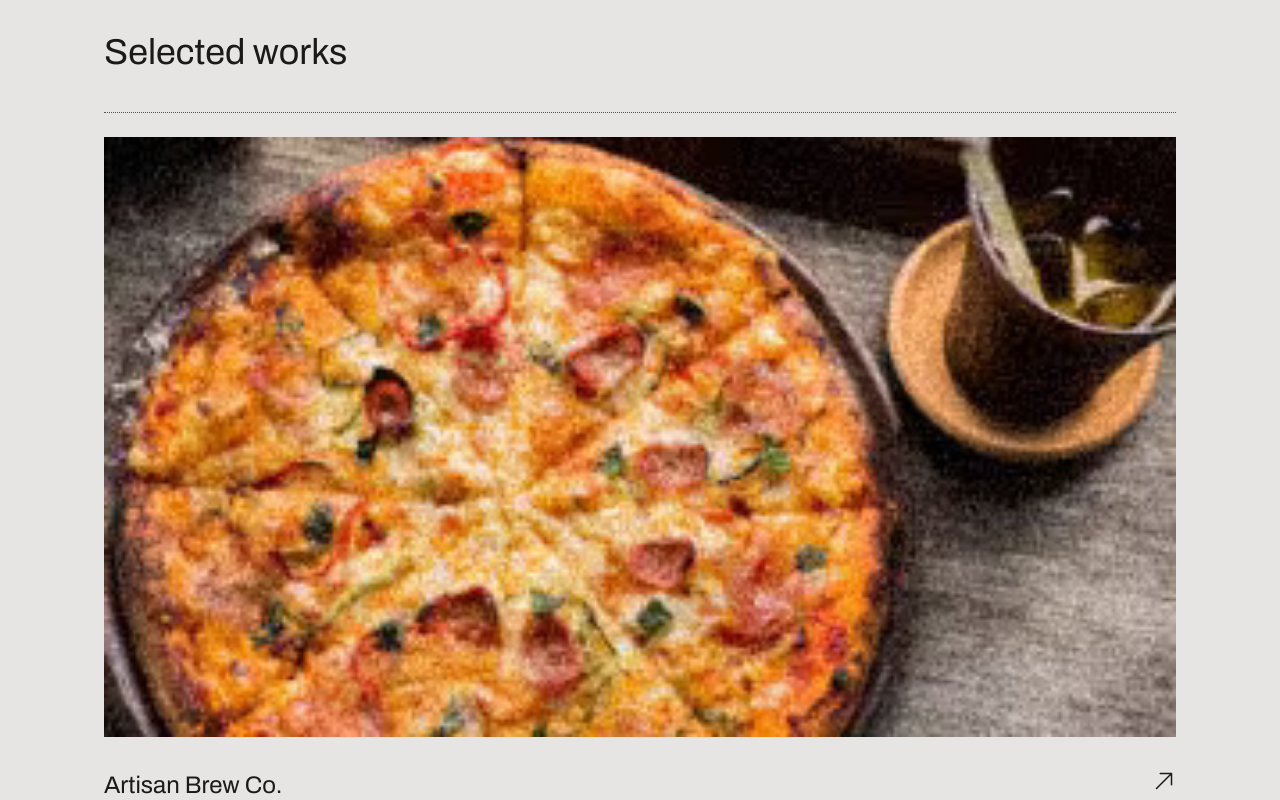
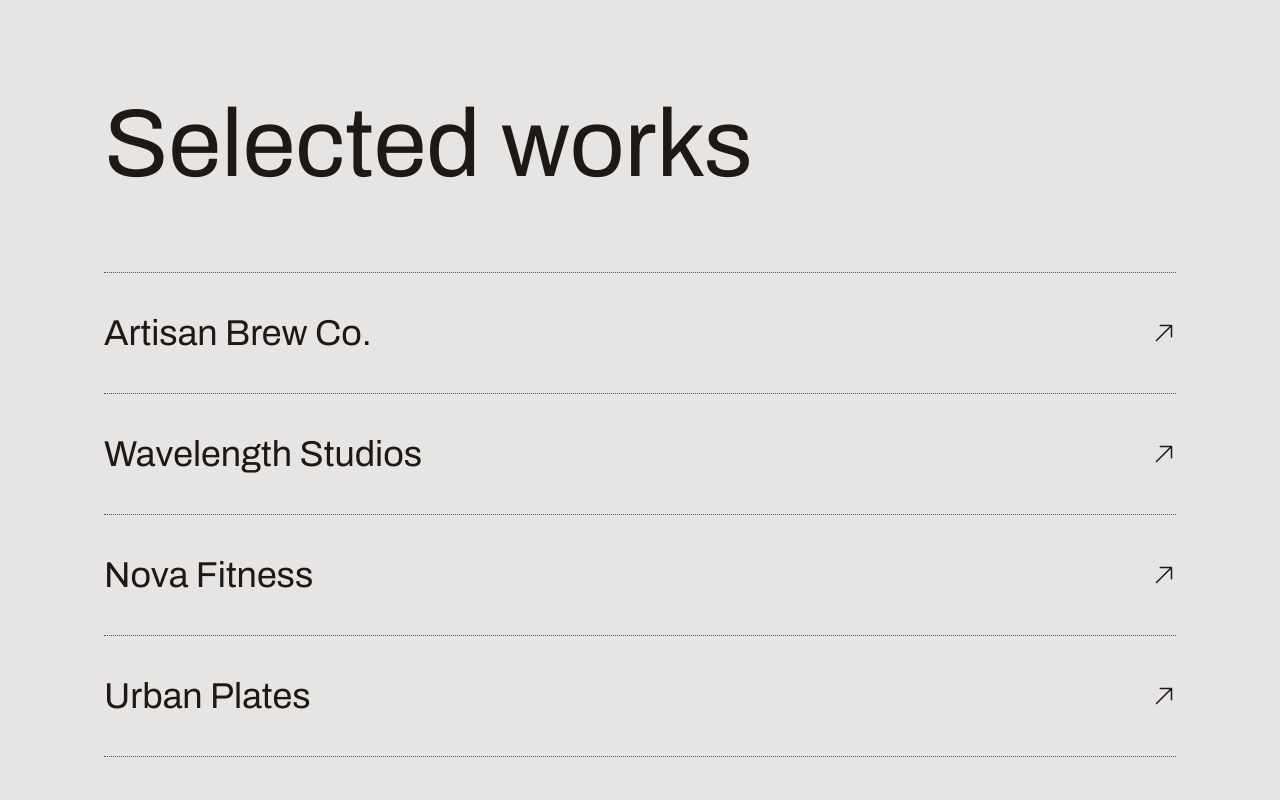
Before and after one commit to KuldeepKdy/WTF-Portfolio, a Next.js app: page / in a window 1280 px wide. Shown: the part 1840-2640 px from the top of the page. Built offline with nearby package versions, Linux system fonts and the light colour scheme.

Commit message:
prjects static done

```diff
--- a/components/sections/Projects.tsx
+++ b/components/sections/Projects.tsx
@@ -31,16 +31,26 @@ const Projects = () => {
     },
   ];
   return (
-    <section className="py-24">
+    <section className="py-24 md:py-32 lg:py-40">
       <div className="container">
-        <h2 className="text-4xl">Selected works</h2>
-        <div className="mt-10">
+        <h2 className="text-4xl md:text-7xl lg:text-8xl">Selected works</h2>
+        <div className="mt-10 md:mt-16 lg:mt-20">
           {projects.map(({ name, image }) => (
-            <Link href="#" key={name}>
-              <div className="border-t border-stone-600 border-dotted py-6">
-                <Image src={image} alt={name} className="w-full" />
-                <div className="mt-8 flex justify-between ">
-                  <h3 className="text-2xl">{name}</h3>
+            <Link
+              href="#"
+              key={name}
+              className="border-t last:border-b border-stone-600 border-dotted py-6 md:py-8 lg:py-10 flex flex-col"
+            >
+              <div className="">
+                <div className="aspect-video md:hidden">
+                  <Image
+                    src={image}
+                    alt={name}
+                    className="size-full object-cover"
+                  />
+                </div>
+                <div className="mt-8 md:mt-0 flex justify-between items-center">
+                  <h3 className="text-2xl md:text-3xl lg:text-4xl">{name}</h3>
                   <svg
                     xmlns="http://www.w3.org/2000/svg"
                     fill="none"
```
